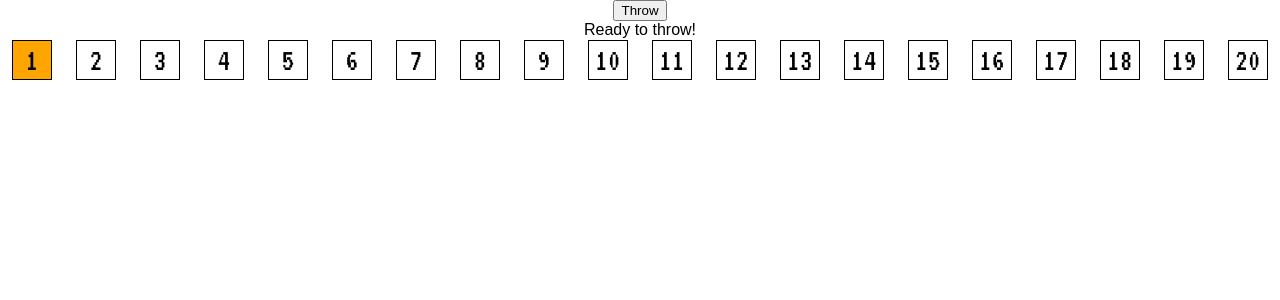
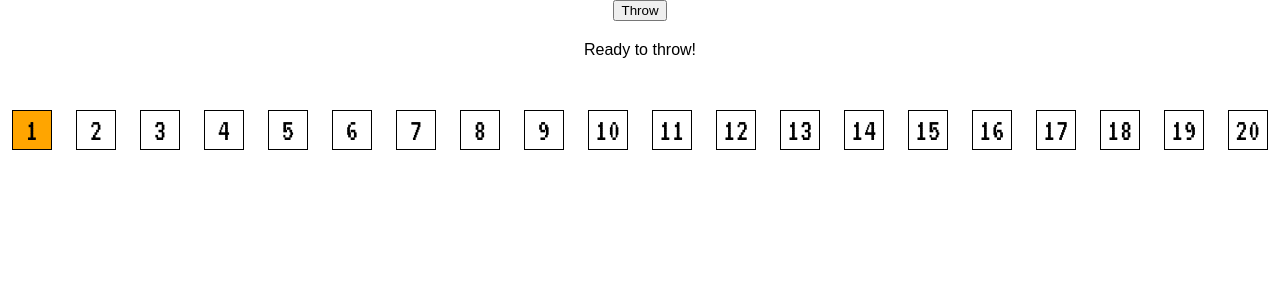
Before and after one commit to KlaudiaZ/Fields-simple-board-game, a React (Create React App) app: page / in a window 1280 px wide. Both pictures are taken after a click on the button "Play". Shown: the top 300 px of the page. Built offline with nearby package versions, Linux system fonts and the light colour scheme.

Commit message:
Minor fixes

```diff
--- a/src/components/Alert.jsx
+++ b/src/components/Alert.jsx
@@ -17,6 +17,7 @@ const Alert = ({mode, onCloseClick, toggleBoard, stats}) => {
                     Press "Play" to begin the game. Press "Throw" to roll the dice and move forward by the number you rolled.
                     You win the game upon getting to the last field. You lose when you step on the field number 12.
                     Stepping on the field 19 will transport you to the field 11, be careful!
+                    Exceeding field 20 will move you backwards by the surplus.
                     Enjoy!`}
                 </div>
             }
--- a/src/components/DiceRoller.jsx
+++ b/src/components/DiceRoller.jsx
@@ -1,10 +1,11 @@
 import React from 'react';
+import './styles/DiceRoller.css';
 
 const DiceRoller = ({onThrowClick, diceStatus}) => {
     return (
         <div>
             <button onClick={() => {onThrowClick(1, 6)}}>{"Throw"}</button> {/*change the dice min and max results here*/}
-            <div>
+            <div className="result">
                 {typeof diceStatus === "number" ?
                     "Result: " + diceStatus :
                     diceStatus}
--- a/src/components/styles/Alert.css
+++ b/src/components/styles/Alert.css
@@ -9,10 +9,10 @@
 
 .alert {
     position: fixed;
-    top: 35%;
-    right: 30%;
-    bottom: 35%;
-    left: 30%;
+    top: 10%;
+    right: 10%;
+    bottom: 10%;
+    left: 10%;
     z-index: 2000;
     background-color: rgb(110, 144, 255);
     display: flex;
--- a/src/components/styles/Board.css
+++ b/src/components/styles/Board.css
@@ -1,4 +1,5 @@
 .board {
     display: flex;
     flex-direction: row;
+    margin-top: 70px;
 }
--- /dev/null
+++ b/src/components/styles/DiceRoller.css
@@ -0,0 +1,3 @@
+.result {
+    margin-top: 20px;
+}
```
Also changed, not shown: 11 other files (tests, documents, lock files or other folders).
